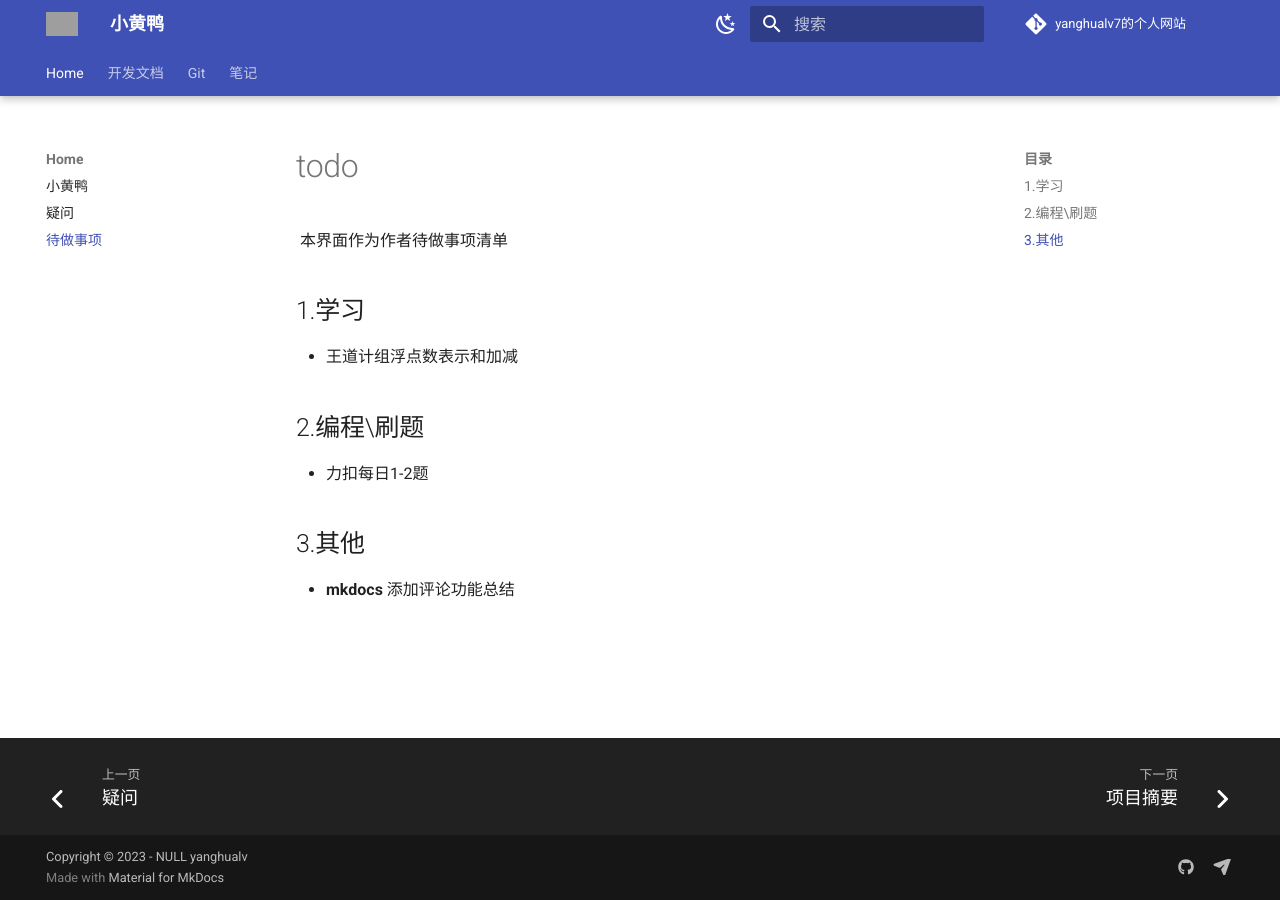
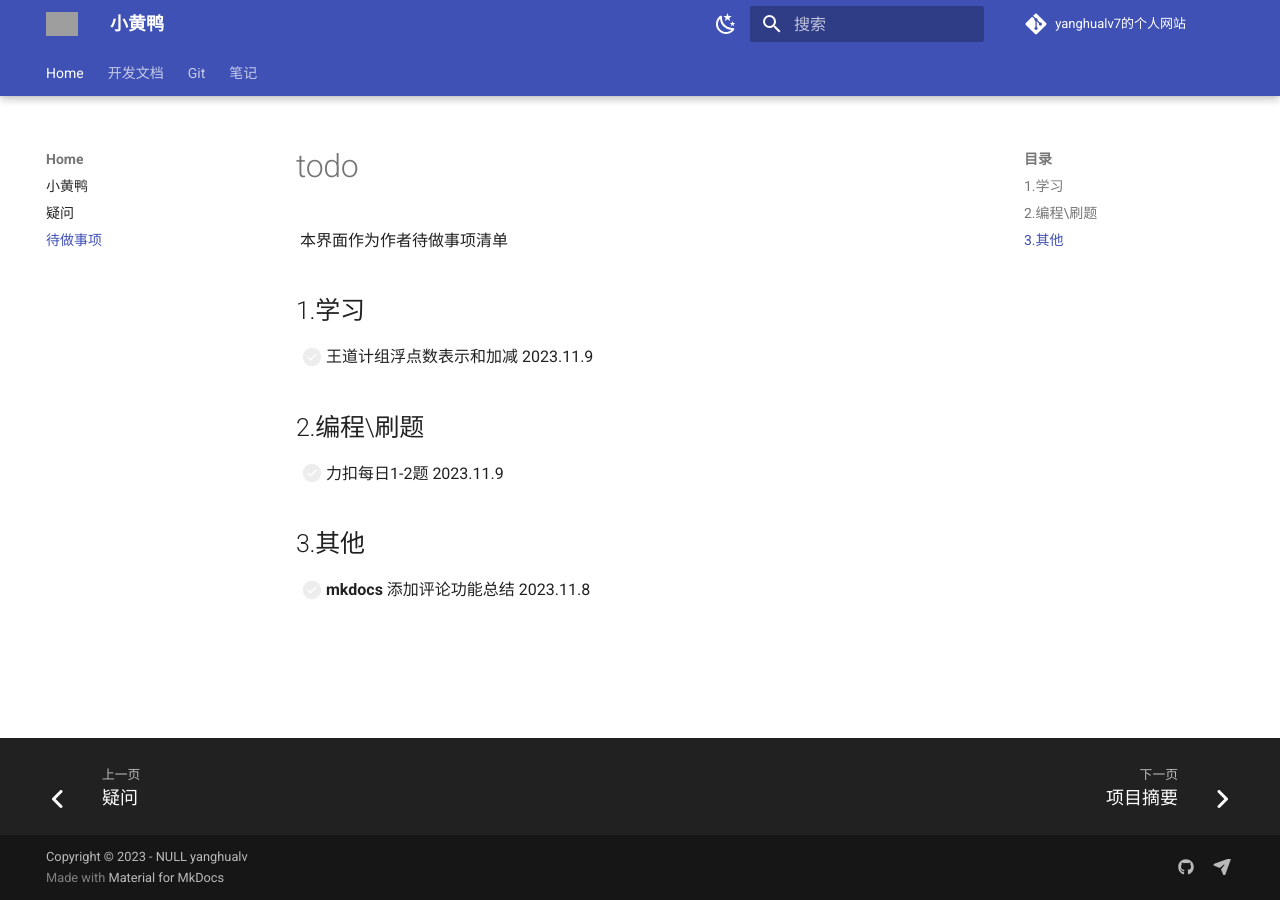
Before and after one commit to yanghualv7/yanghualv7.github.io, an MkDocs documentation site: the page built from docs/Home/todo.md, in a window 1280 px wide. Built offline with MkDocs 1.6.1 and Material for MkDocs 9.7.7, drawn with Linux system fonts in a browser that asks for light colours; nearby versions of some CDN libraries; comment, search, counter and statistics services are not loaded; grey boxes are pictures that could not be loaded.

Commit message:
+更新requirements.txt和mkdocs.yml

```diff
--- a/docs/Home/todo.md
+++ b/docs/Home/todo.md
@@ -4,16 +4,16 @@
 
 ## 1.学习
 
-- 王道计组浮点数表示和加减
+- [ ] 王道计组浮点数表示和加减 2023.11.9
 
 
 
 ## 2.编程\刷题
 
-- 力扣每日1-2题
+- [ ] 力扣每日1-2题 2023.11.9
 
 
 
 ## 3.其他
 
-- **mkdocs** 添加评论功能总结
+- [ ] **mkdocs** 添加评论功能总结 2023.11.8
--- a/mkdocs.yml
+++ b/mkdocs.yml
@@ -61,18 +61,9 @@ theme:
 
   custom_dir: overrides
 
-
 markdown_extensions:
-  - toc:
-      permalink: true
-  - pymdownx.highlight:
-      linenums: true
-      anchor_linenums: true
-  - pymdownx.arithmatex:
-      generic: true
-  - pymdownx.inlinehilite
-  - pymdownx.superfences
-  - codehilite:
+  - admonition  # 提示、注意事项、警告等注解框
+  - codehilite:  # 代码高亮
       guess_lang: false
       hljs_languages:
         c: c
@@ -80,6 +71,27 @@ markdown_extensions:
         python: python
         javascript: javascript
         # 添加其他需要的语言
+  - def_list  # 定义列表
+  - footnotes  # 脚注
+  - meta  # 元数据
+  - toc:  # 目录
+      permalink: true  # 目录链接
+  - pymdownx.arithmatex:  # LaTeX 数学公式
+      generic: true
+  - pymdownx.caret  # 上标
+  - pymdownx.critic  # 批注和评论
+  - pymdownx.details  # 可折叠的细节块
+  - pymdownx.emoji:  # Emoji 表情符号
+      emoji_generator: !!python/name:pymdownx.emoji.to_svg
+  - pymdownx.inlinehilite  # 内联代码高亮
+  - pymdownx.keys  # 按键和快捷键
+  - pymdownx.magiclink  # 自动链接转换
+  - pymdownx.mark  # 标记（mark）文本
+  - pymdownx.smartsymbols  # 特殊字符和符号转换
+  - pymdownx.superfences  # 自定义代码块语法
+  - pymdownx.tasklist:  # 任务列表
+      custom_checkbox: true
+  - pymdownx.tilde  # 删除线
 
 extra_css:
   - extra.css
--- a/requirements.txt
+++ b/requirements.txt
@@ -5,3 +5,6 @@ jinja2==3.0.3
 mkdocs-static-i18n==0.46
 
 # 请注意，修改里面的版本号可能会导致评论功能失效
+
+Markdown
+pymdown-extensions
```
